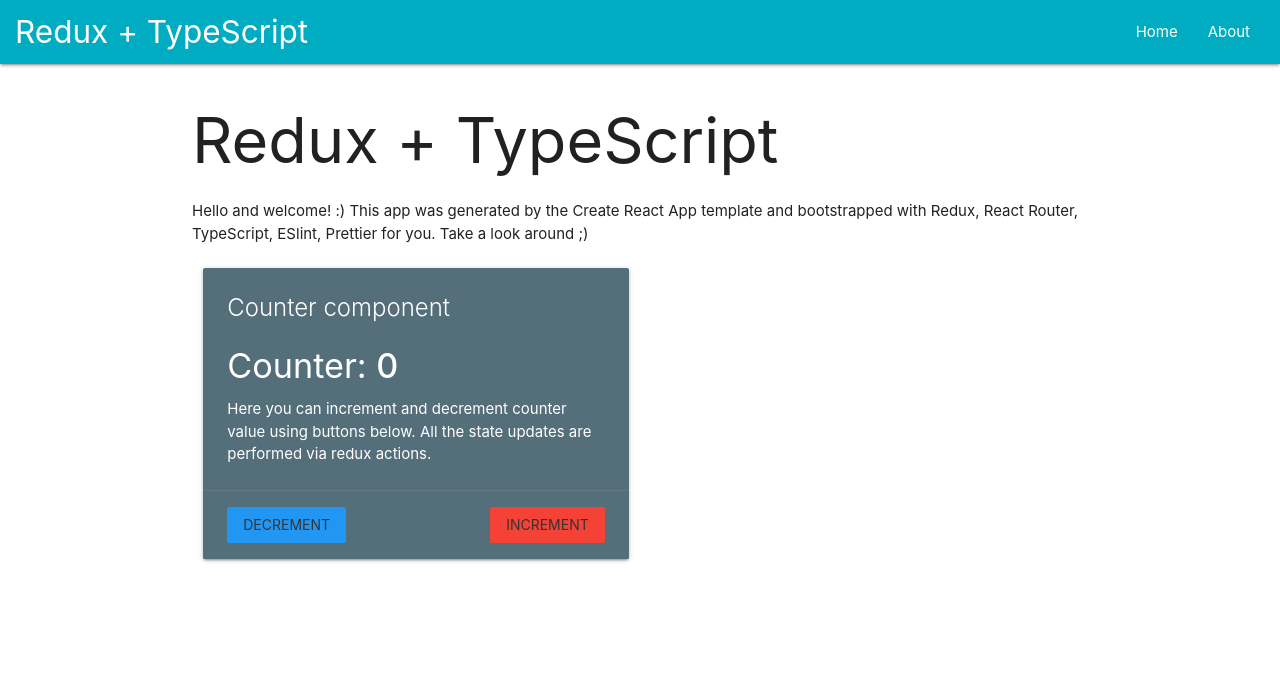
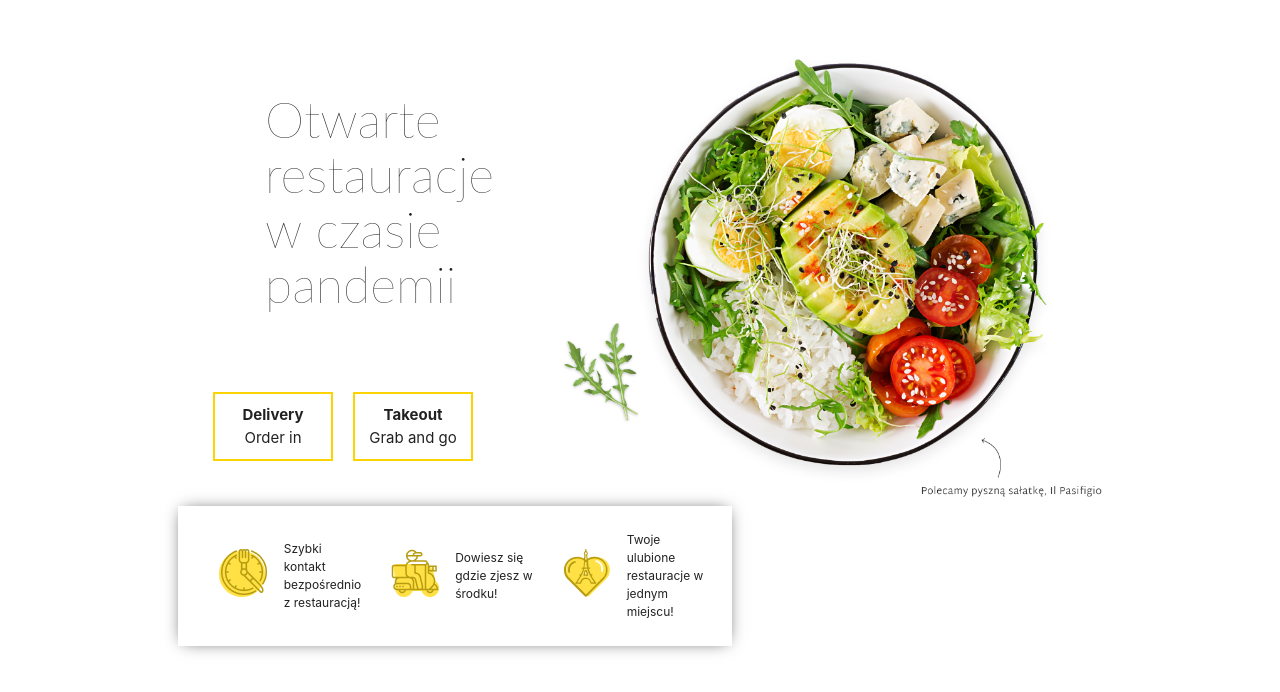
Before and after one commit to farce1/CodersCamp2020.Project.FullStack-Node-React, a React (Create React App) app in the folder client/: page / in a window 1280 px wide. Shown: the top 692 px of the page. Built offline with nearby package versions, Linux system fonts and the light colour scheme.

Commit message:
adding component to app.tsx

```diff
--- a/client/src/App.tsx
+++ b/client/src/App.tsx
@@ -1,20 +1,12 @@
 import React from 'react'
-import { BrowserRouter, Switch, Route } from 'react-router-dom'
+import { BrowserRouter } from 'react-router-dom'
 
-import { Navbar } from './components/Navbar'
-import { About } from './pages/About'
-import { Home } from './pages/Home'
+import { Presentation } from './components/presentation/Presentation'
 
 const App: React.FC = () => {
   return (
     <BrowserRouter>
-      <Navbar />
-      <div className="container">
-        <Switch>
-          <Route path="/" component={Home} exact />
-          <Route path="/about" component={About} />
-        </Switch>
-      </div>
+      <Presentation />
     </BrowserRouter>
   )
 }
```
